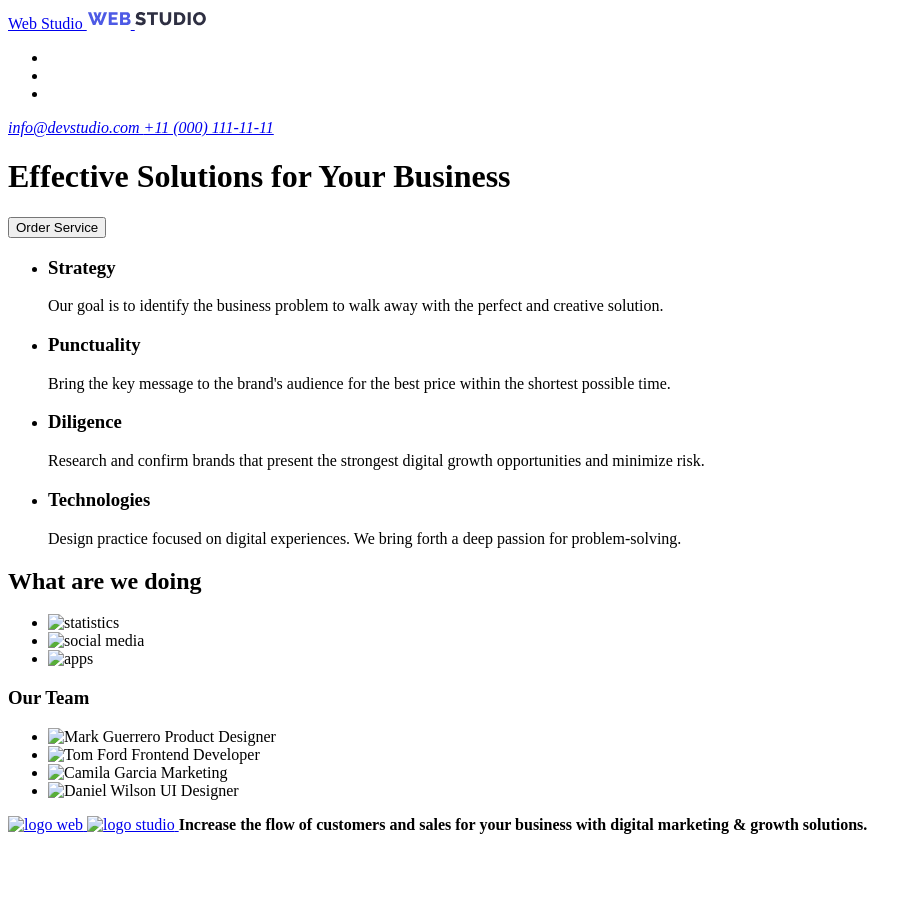
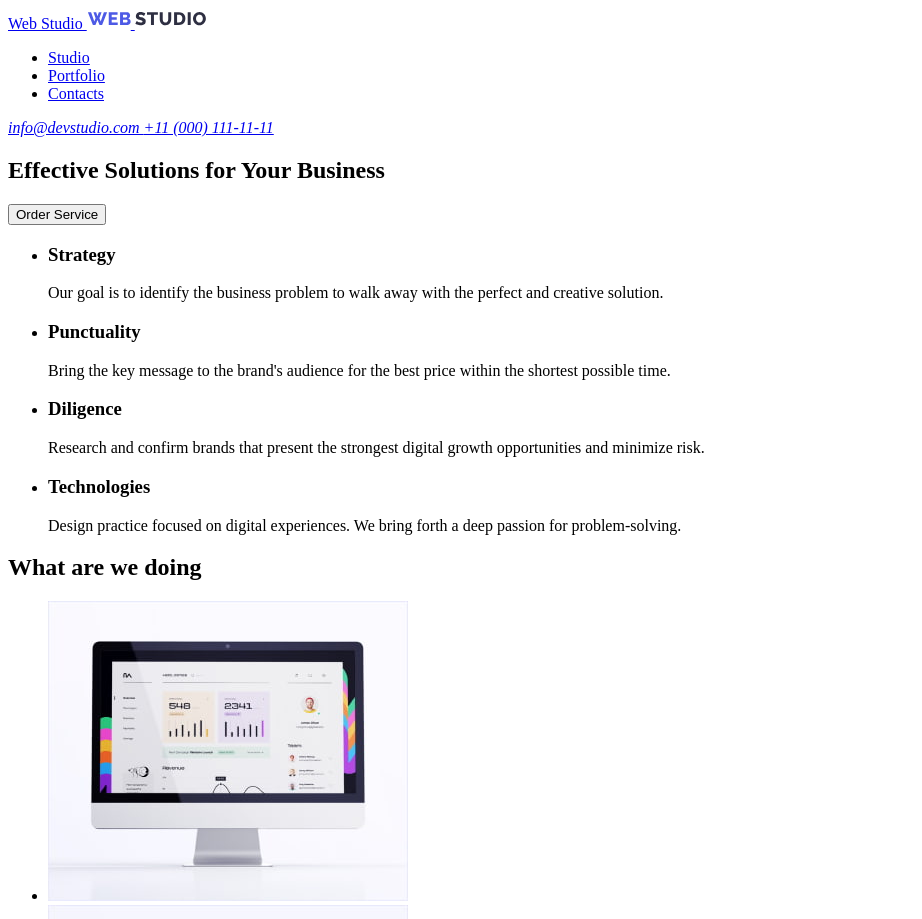
Before and after one commit to yelyzavetasokolova12/goit-markup-hw-01, a plain HTML site: page index.html in a window 1280 px wide. Shown: the top 919 px of the page, without its empty margins (0-922 px from the left). Before the commit the page ends 842 px from the top, so only its background shows below. Drawn offline with Linux system fonts and the light colour scheme.

Commit message:
fixed markup and links
made the right links
divided into sections
fixed the navigation

```diff
--- a/index.html
+++ b/index.html
@@ -6,25 +6,32 @@
     <title>Document</title>
   </head>
   <body>
-
-    <!-- header section-->
+    <!-- Top Line-->
     <header>
-      <a href="/index.html">Web Studio
-      <img src="./images/logo/Web.svg" alt="web logo" width="44" height="21">
-      <img src="./images/logo/Studio.svg" alt="studio logo" width="71" height="21"></a>
-    <!-- navigation-->
+      <a href="/index.html"
+          >Web Studio
+          <img
+            src="./images/logoheader/Web.svg"
+            alt="web logo"
+            width="44"
+            height="21" />
+          <img
+            src="./images/logoheader/Studio.svg"
+            alt="studio logo"
+            width="71"
+            height="21"
+        /></a>
       <nav>
         <ul>
           <li>
-        <a href=""Studio></a>
+            <a href="#">Studio</a>
           </li>
           <li>
-          <a href=""Portfolio></a>
+            <a href="#">Portfolio</a>
           </li>
           <li>
-          <a href=""Contacts></a>
+            <a href="#">Contacts</a>
           </li>
-
         </ul>
       </nav>
 
@@ -35,12 +42,17 @@
       </address>
     </header>
 
-    <!--main-->
+    <!-- main -->
 
     <main>
+      <!-- Hero Section -->
+      <section>
         <h1>Effective Solutions for Your Business</h1>
         <button type="button">Order Service</button>
+      </section>
 
+      <!-- Section 1 -->
+      <section>
         <ul>
           <li>
             <h3>Strategy</h3>
@@ -71,83 +83,112 @@
             </p>
           </li>
         </ul>
+      </section>
+
+      <!-- Section 2 -->
+      <section>
         <h2>What are we doing</h2>
+
         <ul>
           <li>
             <img
-            src="Rectangle 71 (4).jpg"
-            alt="statistics"
+              src="./images/services/img1.jpg"
+              alt="statistic image"
               width="360"
               height="300"
             />
           </li>
           <li>
             <img
-            src="Rectangle 71 (1) (1).jpg"
-            alt="social media"
+              src="./images/services/img2.jpg"
+              alt="analysis image"
               width="360"
               height="300"
             />
           </li>
           <li>
             <img
-            src="/Rectangle 71 (2) (1).jpg"
-            alt="apps"
+              src="./images/services/img3.jpg"
+              alt="app image"
               width="360"
               height="300"
             />
           </li>
         </ul>
+      </section>
 
-      <h3>Our Team</h3>
+      <!-- Section 3 -->
+      <section>
+        <h2>Our Team</h2>
+
         <ul>
           <li>
             <img
-            src="/images/img (4).jpg"
-            alt="Mark Guerrero Product Designer"
+              src="./images/team/img1.jpg"
+              alt="Mark Guerrero"
               width="264"
               height="260"
             />
+            <h3>Mark Guerrero</h3>
+            <b>Product Designer</b>
           </li>
+
           <li>
             <img
-            src="/images/img (1) (1).jpg"
-            alt="Tom Ford Frontend Developer"
+              src="./images/team/img2.jpg"
+              alt="Tom Ford"
               width="264"
               height="260"
             />
+            <h3>Tom Ford</h3>
+            <b>Frontend Developer</b>
           </li>
+
           <li>
             <img
-            src="/images/img (2) (1).jpg"
-            alt="Camila Garcia Marketing"
+              src="./images/team/img3.jpg"
+              alt="Camila Garcia"
               width="264"
               height="260"
             />
+            <h3>Camila Garcia</h3>
+            <b>Marketing</b>
           </li>
+
           <li>
             <img
-            src="/images/img (3) (1).jpg"
-            alt="Daniel Wilson UI Designer"
+              src="./images/team/img4.jpg"
+              alt="Daniel Wilson"
               width="264"
               height="260"
             />
+            <h3>Daniel Wilson</h3>
+            <b>UI Designer</b>
           </li>
         </ul>
+      </section>
     </main>
 
     <footer>
-      <a href="/images/Web.jpg">
-        <img src="Web.jpg" alt="logo web" />
-      </a>
-      <a href="/images/Studio.jpg">
-        <img src="Studio.jpg" alt="logo studio" />
+      <a href="./index.html">Web Studio
+        <img
+          src="./images/logofooter/Webfooter.svg"
+          alt="web logo"
+          width="44"
+          height="21"
+        />
+        <img
+          src="./images/logofooter/Studiofooter.svg"
+          alt="studio logo"
+          width="71"
+          height="21"
+        />
       </a>
 
       <b
         >Increase the flow of customers and sales for your business with digital
-        marketing & growth solutions.</b
-      >
+        marketing & growth solutions.
+      </b>
     </footer>
   </body>
 </html>
```
Also changed, not shown: images/logofooter/Studiofooter.svg (added), images/logofooter/Webfooter.svg (added), images/logoheader/Studio.svg (renamed from images/logo/Studio.svg), images/logoheader/Web.svg (renamed from images/logo/Web.svg). Lines whose indentation alone changed are shown as unchanged.
